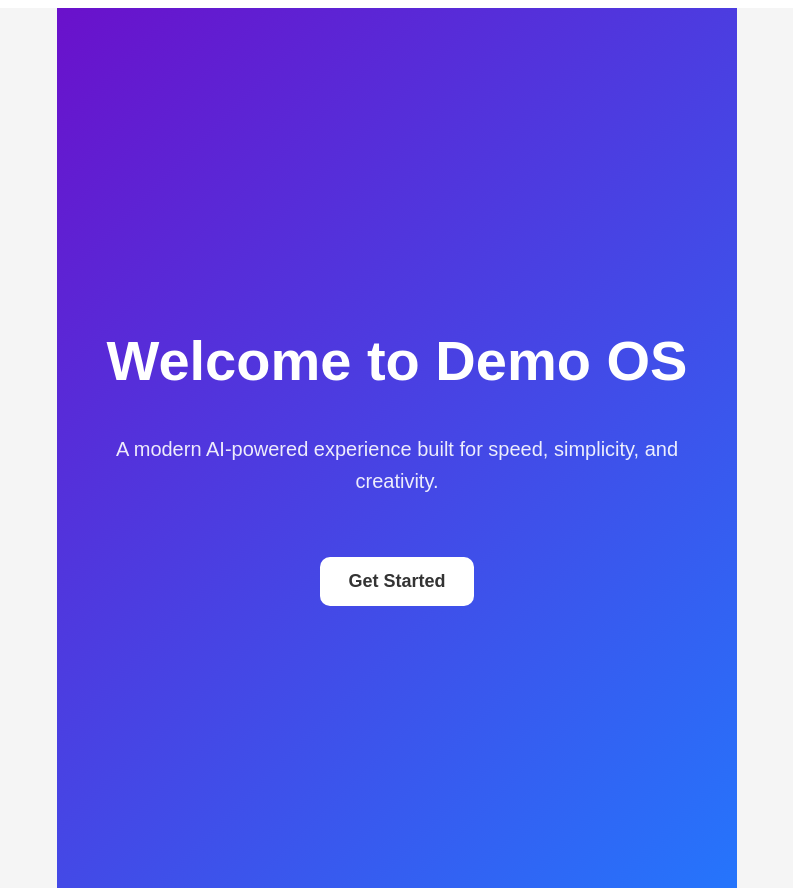
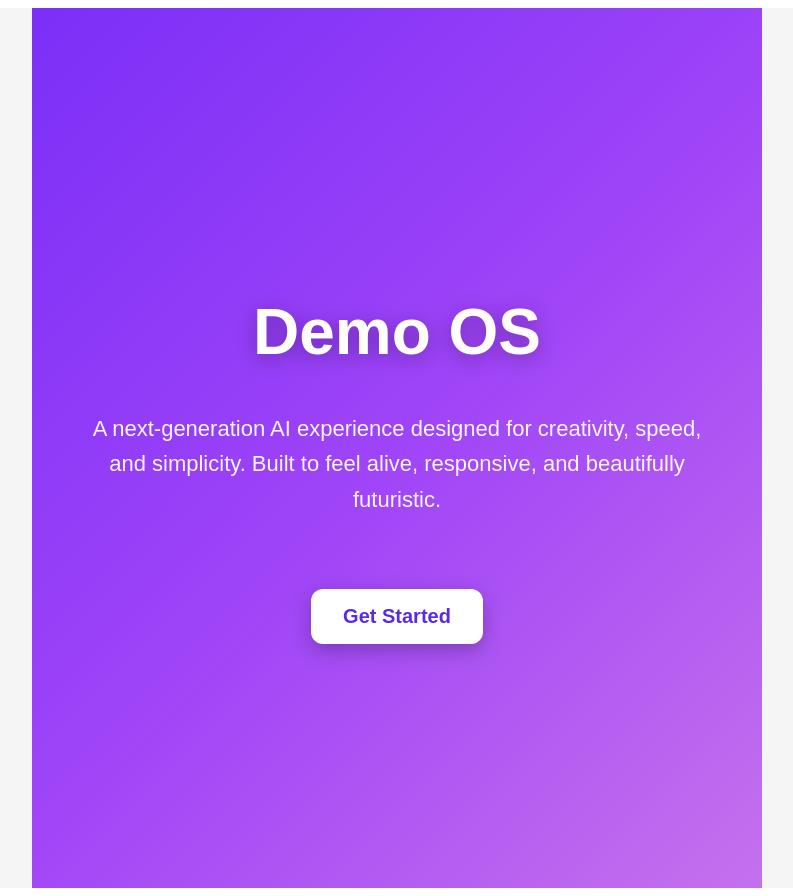
Before and after one commit to Demo-Organaisation/demo-organaisation.github.io, a React (Vite) app: page / in a window 1280 px wide. Shown: the whole page, without its empty margins (243-1036 px from the left). Built offline with nearby package versions, Linux system fonts and the light colour scheme.

Commit message:
Update Index.tsx

```diff
--- a/src/pages/Index.tsx
+++ b/src/pages/Index.tsx
@@ -5,7 +5,7 @@ export default function Index() {
     <div
       style={{
         minHeight: "100vh",
-        background: "linear-gradient(135deg, #6a11cb, #2575fc)",
+        background: "linear-gradient(135deg, #7b2ff7, #9f44f8, #c471ed)",
         display: "flex",
         flexDirection: "column",
         alignItems: "center",
@@ -19,42 +19,45 @@ export default function Index() {
       {/* HERO TITLE */}
       <h1
         style={{
-          fontSize: "56px",
+          fontSize: "64px",
           fontWeight: "bold",
           marginBottom: "20px",
+          textShadow: "0 4px 20px rgba(0,0,0,0.3)",
         }}
       >
-        Welcome to Demo OS
+        Demo OS
       </h1>
 
       {/* SUBTEXT */}
       <p
         style={{
-          fontSize: "20px",
-          maxWidth: "600px",
+          fontSize: "22px",
+          maxWidth: "650px",
           lineHeight: "1.6",
-          opacity: 0.9,
+          opacity: 0.95,
         }}
       >
-        A modern AI‑powered experience built for speed, simplicity, and creativity.
+        A next‑generation AI experience designed for creativity, speed, and simplicity.
+        Built to feel alive, responsive, and beautifully futuristic.
       </p>
 
       {/* CTA BUTTON */}
       <button
         style={{
-          marginTop: "40px",
-          padding: "14px 28px",
-          fontSize: "18px",
-          borderRadius: "10px",
+          marginTop: "50px",
+          padding: "16px 32px",
+          fontSize: "20px",
+          borderRadius: "12px",
           backgroundColor: "white",
-          color: "#333",
+          color: "#5a2be7",
           border: "none",
           cursor: "pointer",
           fontWeight: "bold",
+          boxShadow: "0 6px 20px rgba(0,0,0,0.25)",
           transition: "0.3s",
         }}
-        onMouseOver={(e) => (e.currentTarget.style.opacity = "0.85")}
-        onMouseOut={(e) => (e.currentTarget.style.opacity = "1")}
+        onMouseOver={(e) => (e.currentTarget.style.transform = "scale(1.05)")}
+        onMouseOut={(e) => (e.currentTarget.style.transform = "scale(1)")}
       >
         Get Started
       </button>
```
